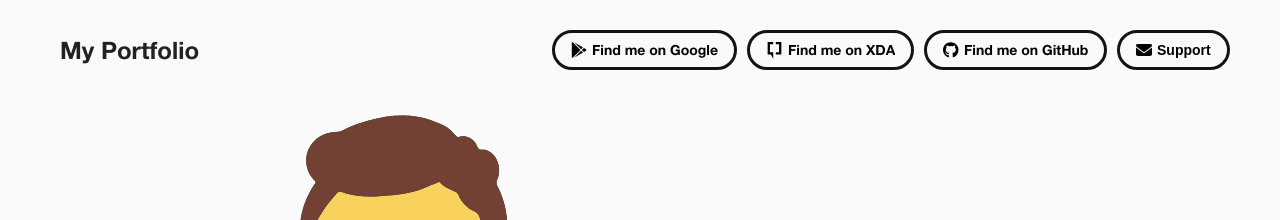
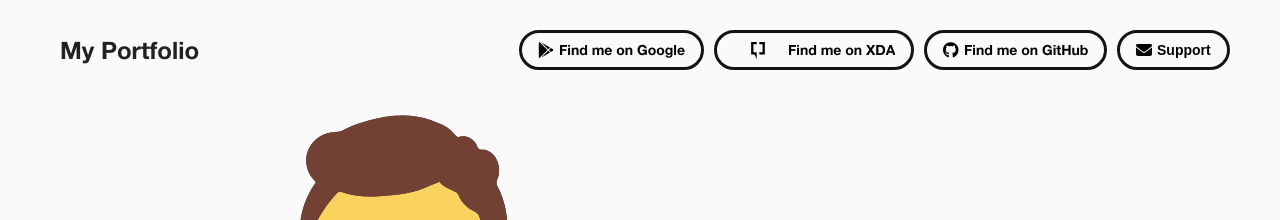
Before and after one commit to Massi-X/massi-x.github.io, a Jekyll site: the page built from index.html, in a window 1280 px wide. Shown: the top 220 px of the page. Built offline with Jekyll 4.4.1, drawn with Linux system fonts in a browser that asks for light colours.

Commit message:
Improve CLS

```diff
--- a/_includes/header.html
+++ b/_includes/header.html
@@ -23,7 +23,7 @@
 		</a>
 		<a class="button" target="_blank" href="https://xdaforums.com/m/massi-x.5576742/">
 			<div class="icon">
-				<img src="/assets/images/xda_icon.svg" class="xda-icon"></i>
+				<img width="50" height="50" src="/assets/images/xda_icon.svg" class="xda-icon"></i>
 			</div>
 			<span class="button-text hide-1024">{{ site.data._strings.en.findxda }}</span>
 			<span class="button-text show-1024">{{ site.data._strings.en.xda }}</span>
```
